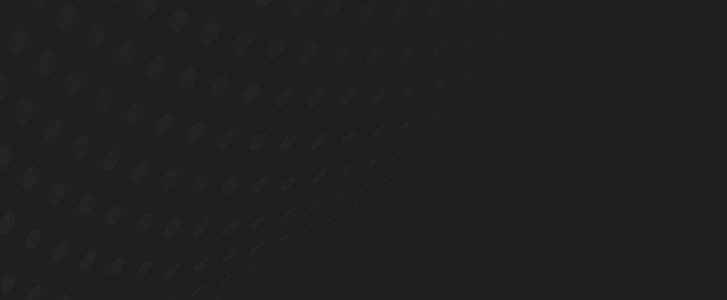
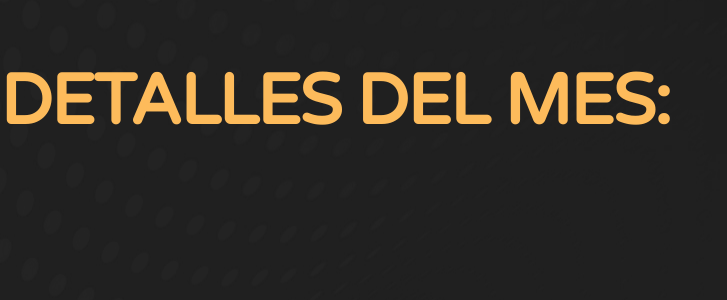
Before and after one commit to Drumania/RetoCinefilo2024, a React (Vite) app: page /Mayo in a window 1280 px wide. Before the commit this address had no page. Shown: the top 300 px of the page, without its empty margins (0-727 px from the left). Built offline with nearby package versions, Linux system fonts and the light colour scheme.

Commit message:
averga up

```diff
--- a/src/App.jsx
+++ b/src/App.jsx
@@ -10,6 +10,18 @@
       <Route index element={<Home />} />
       <Route path="Enero" element={<MonthDetails />} />
       <Route path="Febrero" element={<MonthDetails />} />
+      <Route path="Marzo" element={<MonthDetails />} />
+      <Route path="Abril" element={<MonthDetails />} />
+
+      <Route path="Mayo" element={<MonthDetails />} />
+      <Route path="Junio" element={<MonthDetails />} />
+      <Route path="Julio" element={<MonthDetails />} />
+      <Route path="Agosto" element={<MonthDetails />} />
+
+      <Route path="Septiembre" element={<MonthDetails />} />
+      <Route path="Octubre" element={<MonthDetails />} />
+      <Route path="Noviembre" element={<MonthDetails />} />
+      <Route path="Diciembre" element={<MonthDetails />} />
     </Routes>
   );
 };
--- a/src/components/MonthDetails.jsx
+++ b/src/components/MonthDetails.jsx
@@ -1,5 +1,16 @@
+// MonthDetails.jsx
+import { useParams } from "react-router-dom";
+
 const MonthDetails = () => {
-  return <div>MonthDetails</div>;
+  // Utiliza el hook useParams para acceder a los parámetros de la URL
+  const { month } = useParams();
+
+  return (
+    <div>
+      <h1>Detalles del mes: {month}</h1>
+      {/* Agrega el contenido específico del mes aquí */}
+    </div>
+  );
 };
 
 export default MonthDetails;
```
